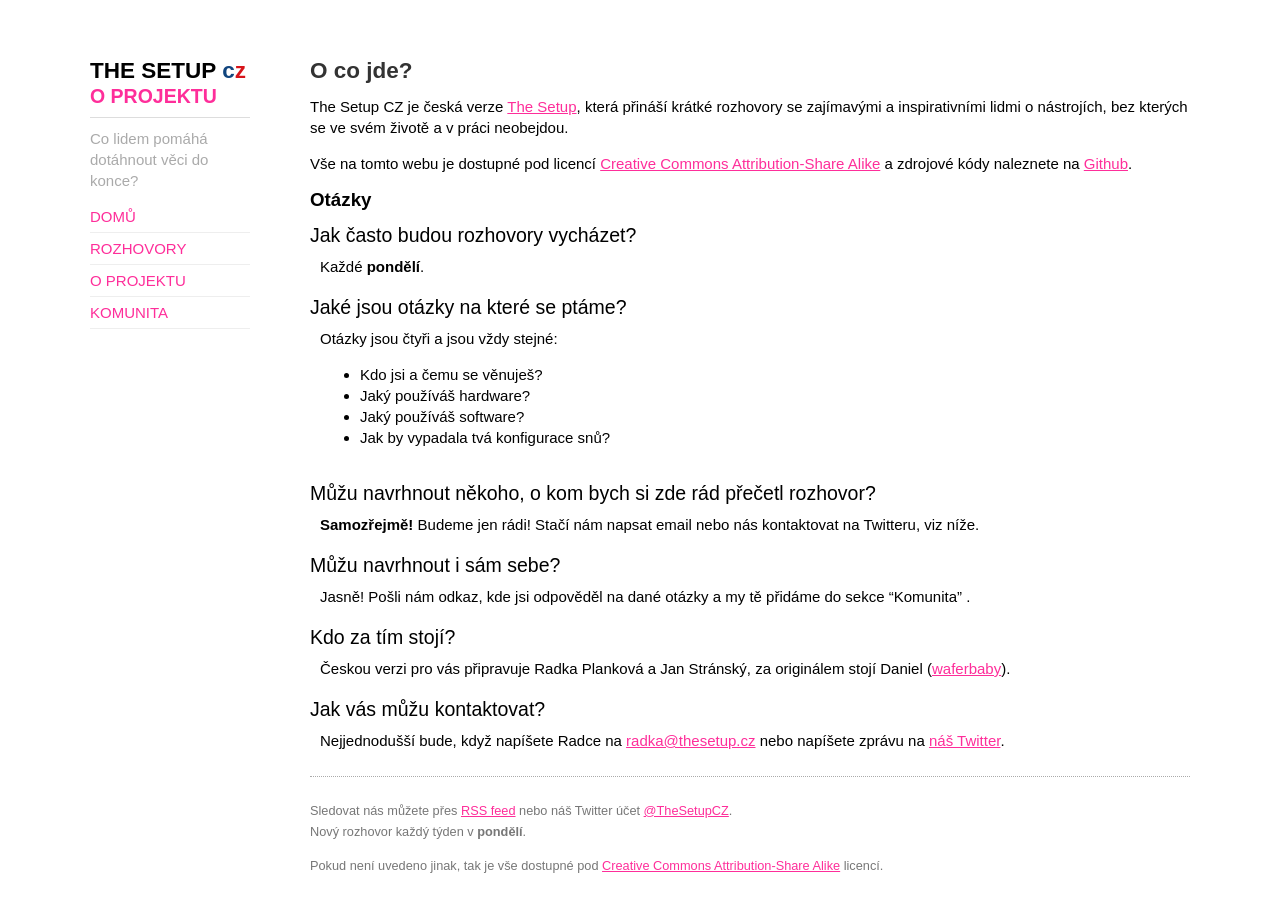
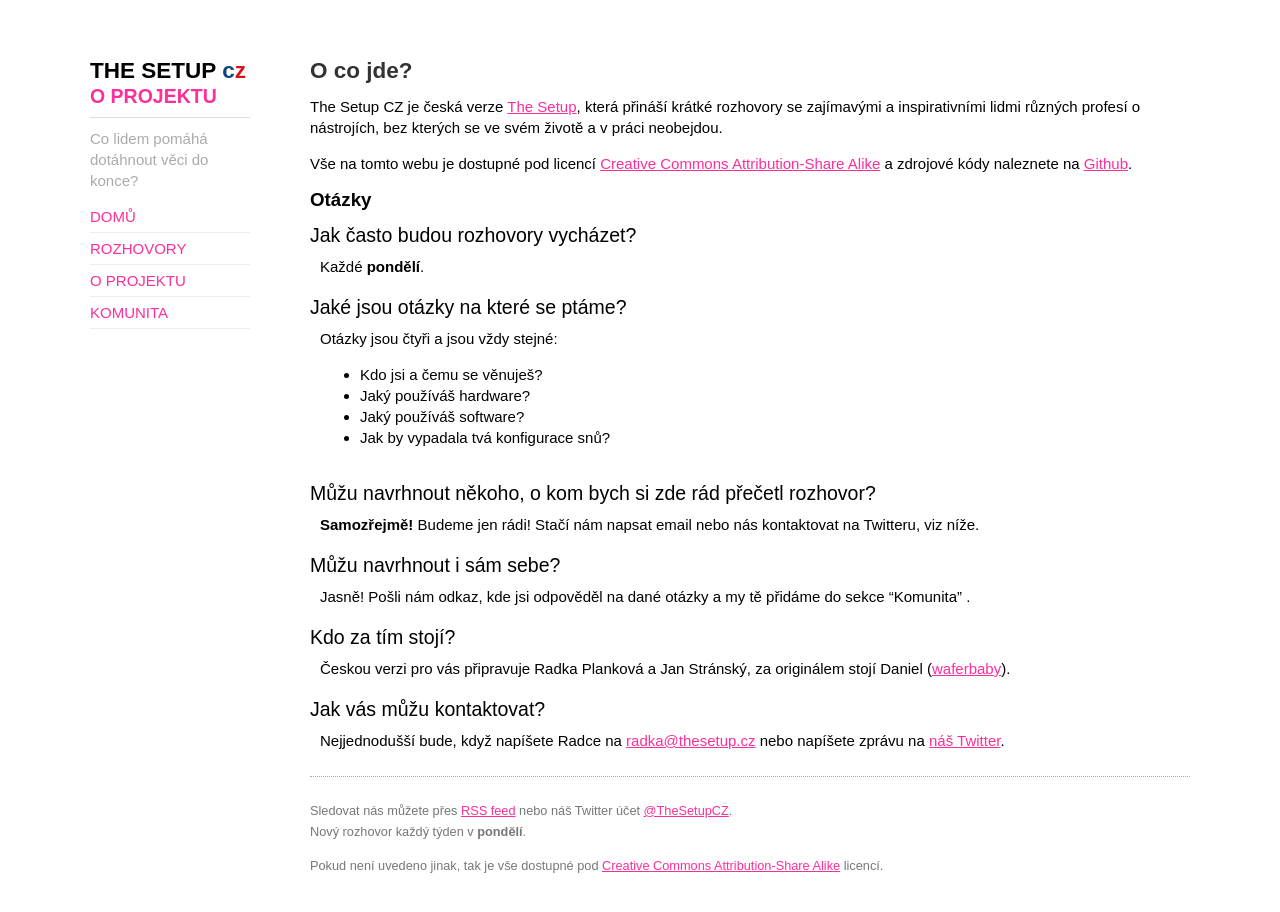
Before and after one commit to burningtree/thesetup-czech, a Jekyll site: the page built from website/o-projektu/index.html, in a window 1280 px wide and 958 px high. Shown: the top 912 px of the window. Built offline with Jekyll 4.4.1, drawn with Linux system fonts in a browser that asks for light colours; Markdown is read by kramdown in place of the engine named in the settings.

```diff
--- a/website/_layouts/default.html
+++ b/website/_layouts/default.html
@@ -11,7 +11,7 @@
     {% if page.slug %}
     <meta property="og:title" content="{{ page.title }}" />
     <meta property="og:description" content="{{ page.summary }}" />
-    <meta property="og:url" content="http://{{ page.slug }}.thesetup.cz/" />
+    <meta property="og:url" content="http://thesetup.cz/rozhovory/{{page.slug}}.html" />
     <meta property="og:type" content="article" />
     <meta property="og:image" content="http://thesetup.cz/images/portraits/{{ page.slug }}.jpg" />
     <meta property="og:image:width" content="500" />
--- a/website/o-projektu/index.html
+++ b/website/o-projektu/index.html
@@ -4,7 +4,7 @@ title: O projektu
 ---
 
 <h3>O co jde?</h3>
-<p>The Setup CZ je česká verze <a href="http://usesthis.com">The Setup</a>, která přináší krátké rozhovory se zajímavými a inspirativními lidmi o nástrojích, bez kterých se ve svém životě a v práci neobejdou.</p>
+<p>The Setup CZ je česká verze <a href="http://usesthis.com">The Setup</a>, která přináší krátké rozhovory se zajímavými a inspirativními lidmi různých profesí o nástrojích, bez kterých se ve svém životě a v práci neobejdou.</p>
 
 <p>Vše na tomto webu je dostupné pod licencí <a href="http://creativecommons.org/licenses/by-sa/3.0/cz/">Creative Commons Attribution-Share Alike</a> a zdrojové kódy naleznete na <a href="https://github.com/burningtree/thesetup-czech">Github</a>.</p>
 
```
